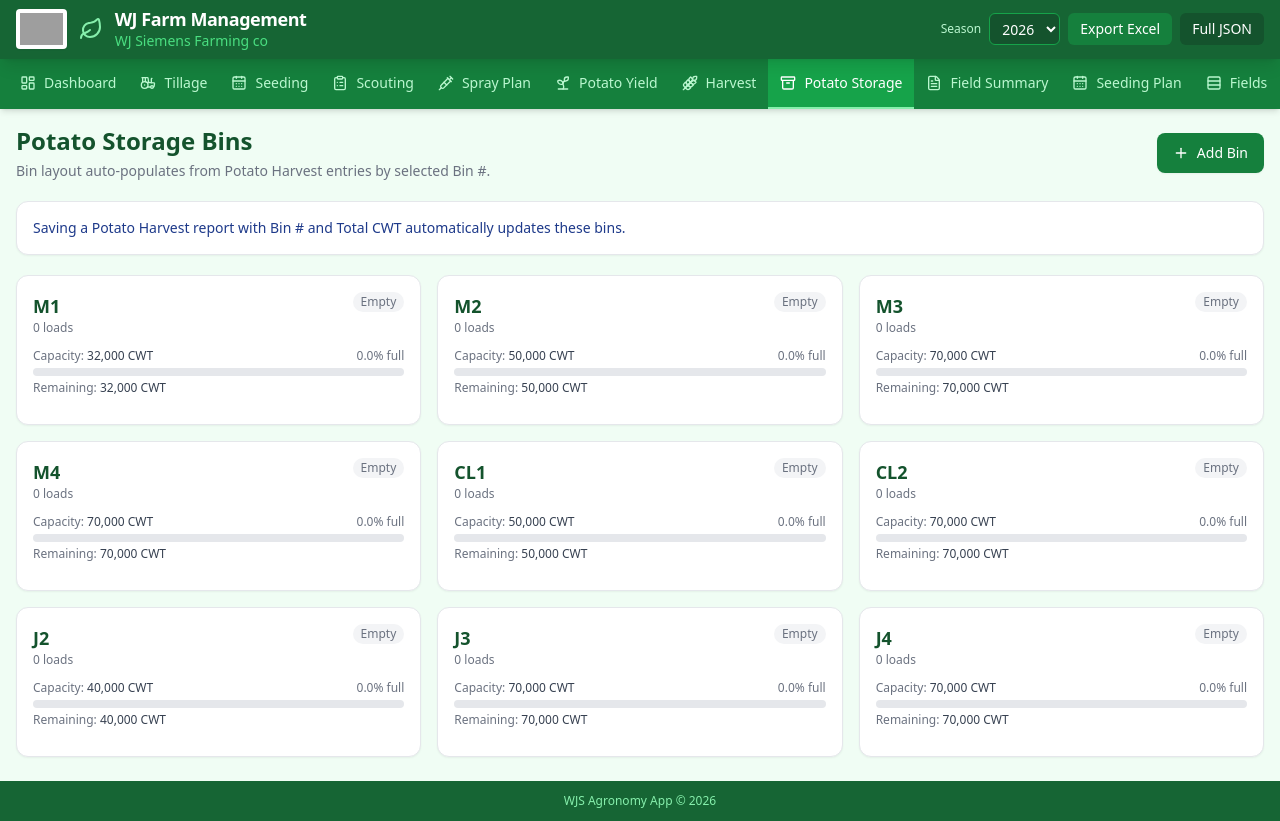
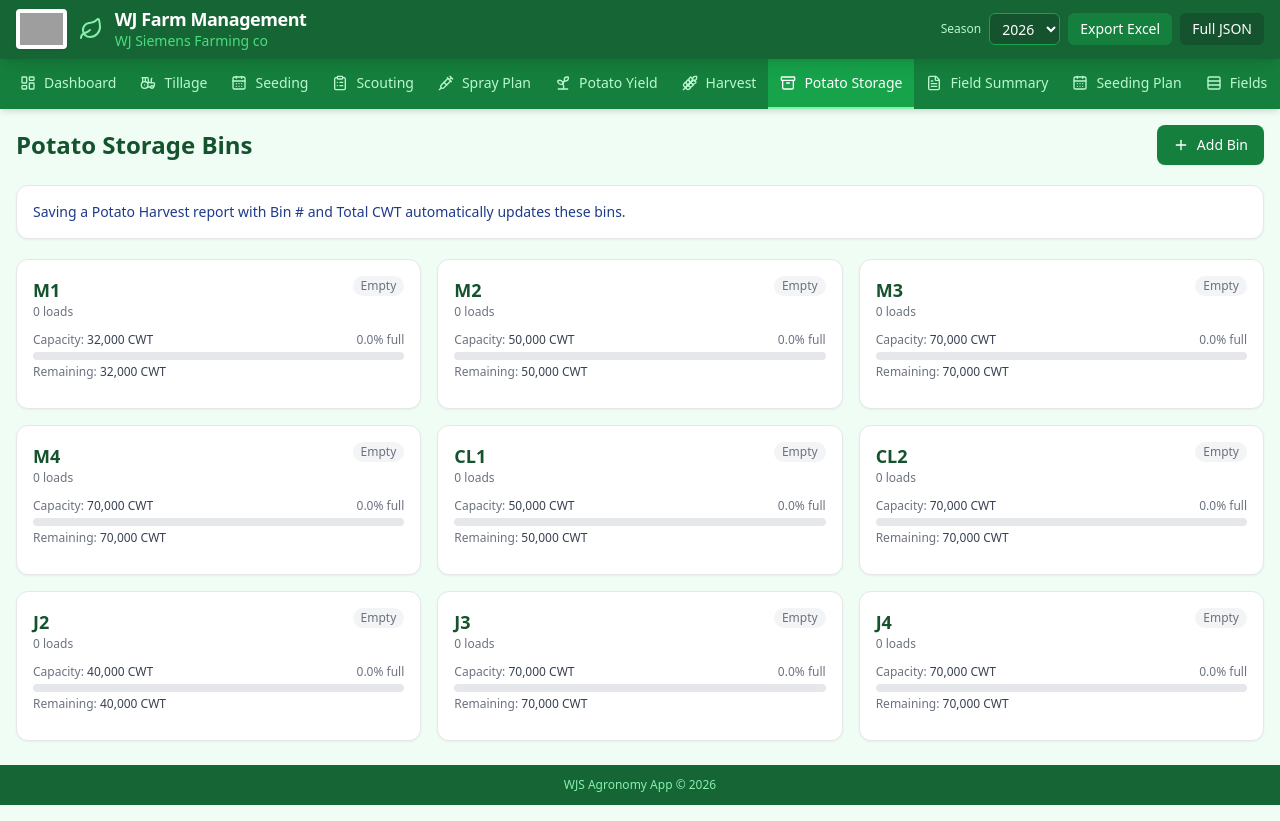
Before and after one commit to Trav3019/WJS-Agronomy-App, a React (Vite) app: page /potato-storage in a window 1280 px wide. Built offline with nearby package versions, Linux system fonts and the light colour scheme; grey boxes are pictures that could not be loaded.

Commit message:
Update PotatoStorageBins.tsx

```diff
--- a/src/pages/PotatoStorageBins.tsx
+++ b/src/pages/PotatoStorageBins.tsx
@@ -110,7 +110,6 @@ export default function PotatoStorageBins({ data, updateData }: Props) {
       <div className="flex items-center justify-between gap-4">
         <div>
           <h1 className="text-2xl font-bold text-green-900">Potato Storage Bins</h1>
-          <p className="text-sm text-gray-500 mt-1">Bin layout auto-populates from Potato Harvest entries by selected Bin #.</p>
         </div>
         <button
           onClick={() => { setShowAddBin(true); setNewBinName(''); setAddBinError(''); }}
```
